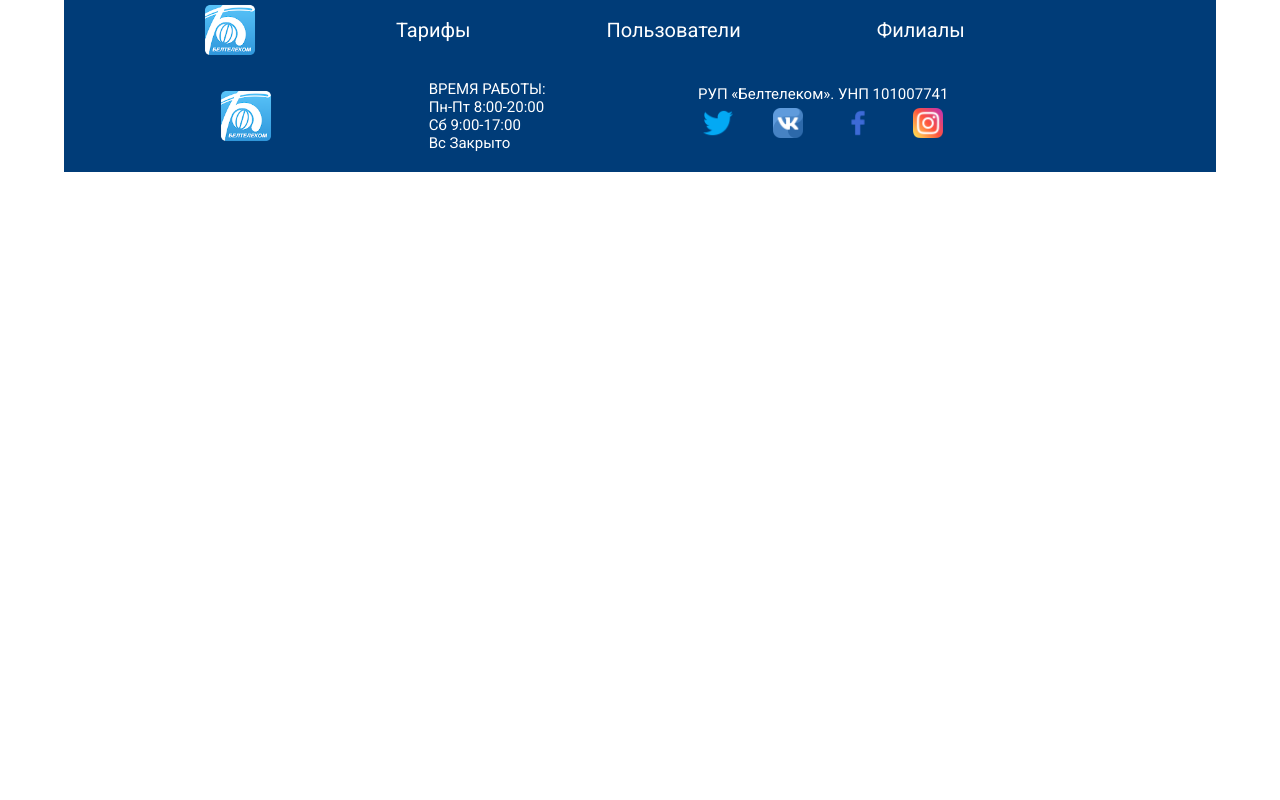
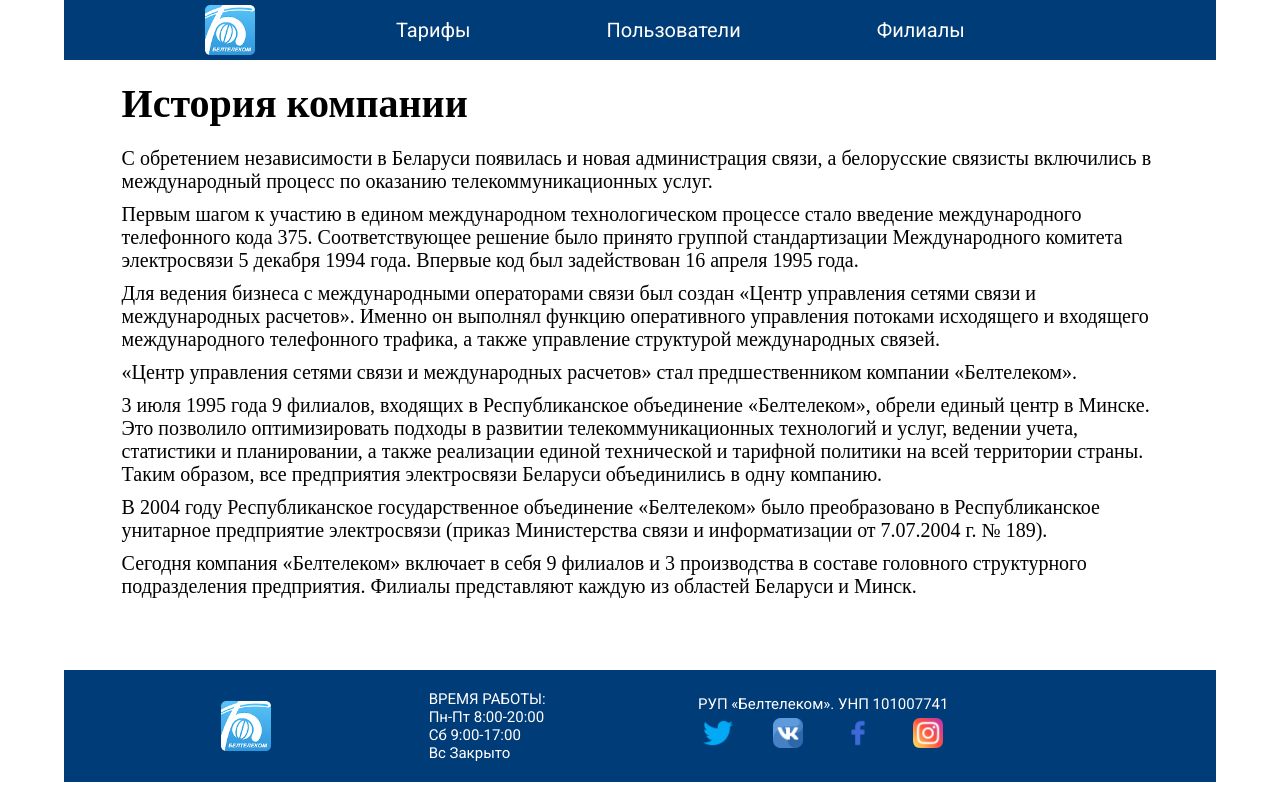
Before and after one commit to obshut/beltelecom, a React (Create React App) app in the folder beltelecom-front/: page / in a window 1280 px wide. Built offline with nearby package versions, Linux system fonts and the light colour scheme.

Commit message:
addHistory

```diff
--- a/beltelecom-front/src/App.js
+++ b/beltelecom-front/src/App.js
@@ -5,6 +5,7 @@
 import First from './component/rates/rates';
 import Users from './component/users/users';
 import Branches from './component/branches/branches';
+import History from './component/history/history';
 
 function App() {
   return (
@@ -12,6 +13,7 @@
       <BrowserRouter>
         <Header />
         <Routes>
+          <Route path="" element={<History/>}/>
           <Route path="/rates" element={<First/>}/>
           <Route path="/users" element={<Users/>}/>
           <Route path="/branches" element={<Branches/>} />
--- /dev/null
+++ b/beltelecom-front/src/component/history/history.css
@@ -0,0 +1,20 @@
+.history__container{
+    height: 73.8vh;
+    width: 90%;
+    margin: 0 auto;
+}
+
+.history__h1{
+    width: 90%;
+    margin: 0 auto;
+    margin-top: 20px;
+    margin-bottom: 20px;
+    font-size: 40px;
+}
+
+.history__p{
+    width: 90%;
+    margin: 0 auto;
+    margin-bottom: 10px;
+    font-size: 20px;
+}
--- /dev/null
+++ b/beltelecom-front/src/component/history/history.jsx
@@ -0,0 +1,34 @@
+import React from "react";
+import "./history.css"
+
+const History = () => {
+    return(
+        <div className={"history__container"}>
+            <h1 className={"history__h1"}>История компании</h1>
+            <p className={"history__p"}>
+            С обретением независимости в Беларуси появилась и новая администрация связи, а белорусские связисты включились в международный процесс по оказанию телекоммуникационных услуг.
+            </p>
+            <p className={"history__p"}>
+                Первым шагом к участию в едином международном технологическом процессе стало введение международного телефонного кода 375. Соответствующее решение было принято группой стандартизации Международного комитета электросвязи 5 декабря 1994 года. Впервые код был задействован 16 апреля 1995 года.
+            </p>
+            <p className={"history__p"}>
+                Для ведения бизнеса с международными операторами связи был создан «Центр управления сетями связи и международных расчетов». Именно он выполнял функцию оперативного управления потоками исходящего и входящего международного телефонного трафика, а также управление структурой международных связей.
+            </p>
+            <p className={"history__p"}>
+                «Центр управления сетями связи и международных расчетов» стал предшественником компании «Белтелеком».
+            </p>
+            <p className={"history__p"}>
+                3 июля 1995 года 9 филиалов, входящих в Республиканское объединение «Белтелеком», обрели единый центр в Минске. Это позволило оптимизировать подходы в развитии телекоммуникационных технологий и услуг, ведении учета, статистики и планировании, а также реализации единой технической и тарифной политики на всей территории страны. Таким образом, все предприятия электросвязи Беларуси объединились в одну компанию.
+            </p>
+            <p className={"history__p"}>
+                В 2004 году Республиканское государственное объединение «Белтелеком» было преобразовано в Республиканское унитарное предприятие электросвязи (приказ Министерства связи и информатизации от 7.07.2004 г. № 189).
+            </p>
+            <p className={"history__p"}>
+            Сегодня компания «Белтелеком» включает в себя 9 филиалов и 3 производства в составе головного структурного подразделения предприятия. Филиалы представляют каждую из областей Беларуси и Минск.
+            </p>
+        </div>
+
+    )
+}
+
+export default History;
--- a/beltelecom-front/src/component/rates/rates.jsx
+++ b/beltelecom-front/src/component/rates/rates.jsx
@@ -11,14 +11,8 @@
 
     const fetchData = async () => {
         try {
-            const response = await axios.post('http://10.247.16.47:8081/api/tariffs/find', {
-
-              }, {
-                headers: {
-                  'Content-Type': 'application/json'
-                }
-            });
-            // localhost:8080/tariffs    http://localhost:3000/Ex.json
+            const response = await axios.get('http://localhost:3000/Ex.json');
+            // localhost:8080/tariffs    http://localhost:3000/Ex.json    http://10.247.16.47:8081/api/tariffs/find
             setRates(response.data.rates);
             setError(null);
         } catch (error) {
--- a/beltelecom-front/src/component/users/users.jsx
+++ b/beltelecom-front/src/component/users/users.jsx
@@ -15,9 +15,30 @@
 
     const getUsers = async () => {
         try {
-            const response = await axios.get('http://localhost:3000/Users.json');
+            const response = await axios.get('http://localhost:3000/Users2.json');
             // http://localhost:3000/Users.json   localhost:8080/users
             setUser(response.data.users);
+            setError(null);
+        } catch (error) {
+            setError(error);
+        }
+    }
+
+    const setUsers = async () => {
+        try {
+            const response = await axios.post('http://10.247.16.47:8081/api/tariffs/find', {
+                photo: "photo",
+                id: "",
+                name: "name",
+                description: "desc",
+                net1: ["url20"]
+              }, {
+                headers: {
+                  'Content-Type': 'application/json'
+                }
+            });
+            // localhost:8080/tariffs    http://localhost:3000/Ex.json
+            setUser(response.data.rates);
             setError(null);
         } catch (error) {
             setError(error);
@@ -29,6 +50,7 @@
             {error ? (
                     <Error error={error} />
                 ) : (
+                    <>
             <div className={"container__second"}>
                 <button className={"button button__user"} onClick={getUsers}>Получить данные</button>
 
@@ -55,9 +77,8 @@
                 ))}
                     </div>
                 </div>
-            )}
 
-            <div className="text">
+<div className="text">
                 <p>
                 <span style={{
                     fontSize: 30,
@@ -98,6 +119,10 @@
                 </p>
 
             </div>
+            </>
+            )}
+
+
 
         </div>
     );
```
Also changed, not shown: beltelecom-front/src/component/branches/branches.jsx (+7 -3 lines).
